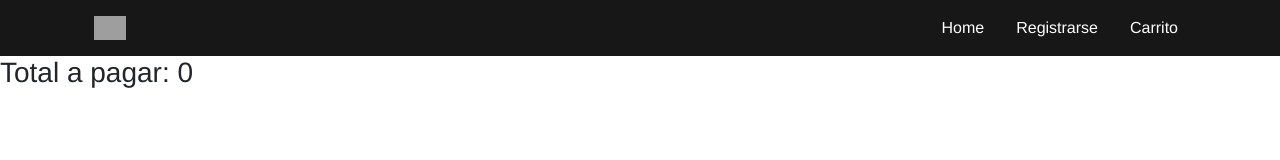
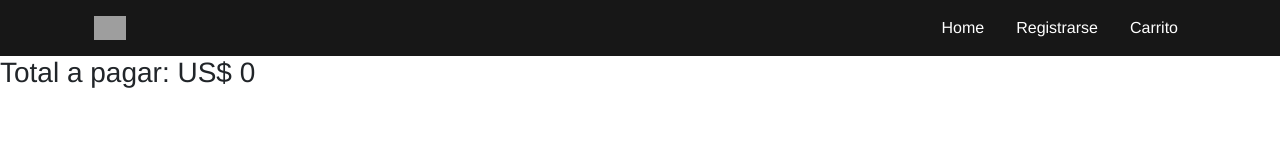
Before and after one commit to Emainfix/Diplomatura-Carrito-React, a React (Vite) app: page /carrito in a window 1280 px wide. Shown: the top 160 px of the page. Built offline with nearby package versions, Linux system fonts and the light colour scheme; grey boxes are pictures that could not be loaded.

Commit message:
Puse el signo $

```diff
--- a/src/Components/pages/Cart/Total.jsx
+++ b/src/Components/pages/Cart/Total.jsx
@@ -7,7 +7,7 @@ const Total = () => {
 
   return (
     <div>
-        <h3>Total a pagar: {total}</h3>
+        <h3>Total a pagar: US$ {total}</h3>
     </div>
   )
 }
```
